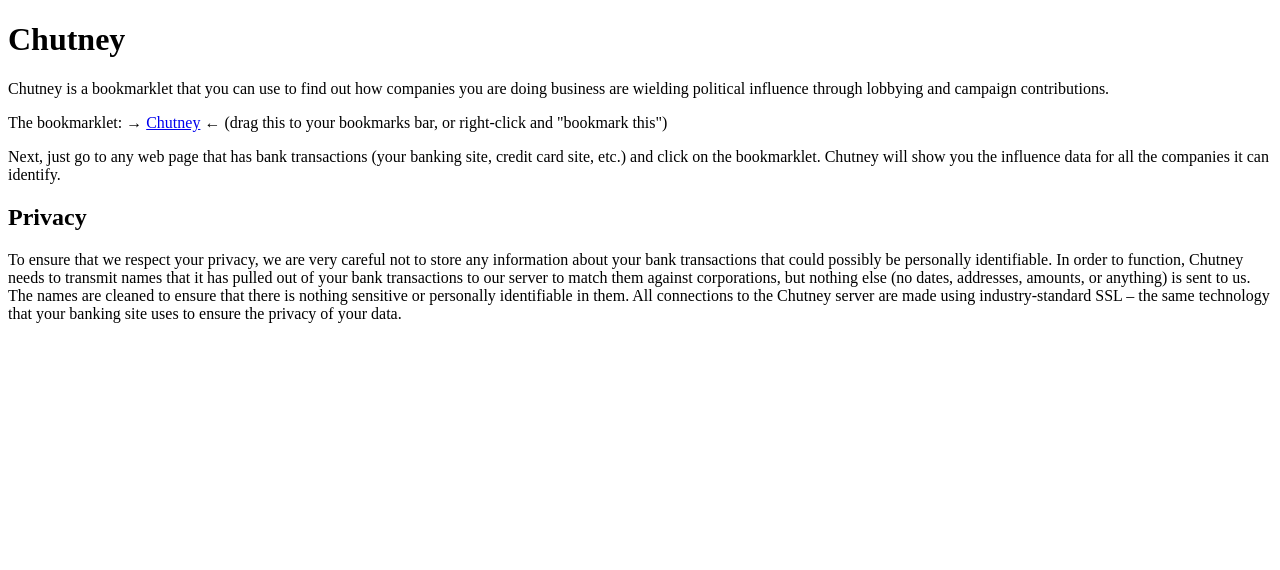
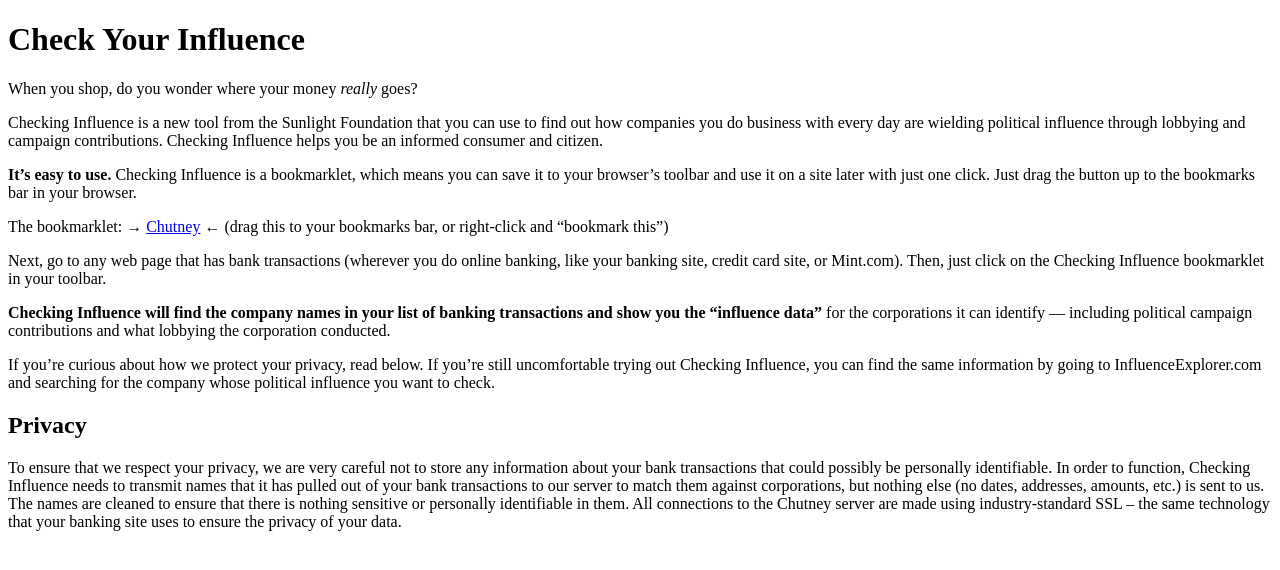
Before and after one commit to sunlightlabs/Chutney, a Django app: template chutney_server/chutney/templates/chutney/home.html in a window 1280 px wide. Shown: the top 570 px of the page. Run offline with Django 3.2, Linux system fonts and the light colour scheme; the template is opened without the code that fills it, so the values that code supplies are empty; parts of the project's set-up code (start-up, migrations or seed data) failed here and were passed over.

Commit message:
New copy from Communications for the front page.

```diff
--- a/chutney_server/chutney/templates/chutney/home.html
+++ b/chutney_server/chutney/templates/chutney/home.html
@@ -2,10 +2,13 @@
 {% block title %}Chutney.  Fresh &amp; Hot.{% endblock %}
 {% block content %}
 
-<h1>Chutney</h1>
-<p>Chutney is a bookmarklet that you can use to find out how companies you are
-doing business are wielding political influence through lobbying and campaign
-contributions.
+<h1>Check Your Influence</h1>
+<p>When you shop, do you wonder where your money <em>really</em> goes?</p>
+<p>
+Checking Influence is a new tool from the Sunlight Foundation that you can use to find out how companies you do business with every day are wielding political influence through lobbying and campaign contributions. Checking Influence helps you be an informed consumer and citizen.
+</p>
+<p>
+<strong>It&rsquo;s easy to use.</strong>  Checking Influence is a bookmarklet, which means you can save it to your browser&rsquo;s toolbar and use it on a site later with just one click. Just drag the button up to the bookmarks bar in your browser.
 </p>
 <p>The bookmarklet: &rarr;
 <a href='javascript:void(window.loadChutney = function() {
@@ -20,18 +23,18 @@
 } else {
     chutney.start();
 }
-}); loadChutney();'>Chutney</a> &larr; (drag this to your bookmarks bar, or right-click and "bookmark this")
+}); loadChutney();'>Chutney</a> &larr; (drag this to your bookmarks bar, or right-click and &ldquo;bookmark this&rdquo;)
 </p>
-<p>Next, just go to any web page that has bank transactions (your banking site,
-credit card site, etc.) and click on the bookmarklet.  Chutney will show you
-the influence data for all the companies it can identify.</p>
+<p>Next, go to any web page that has bank transactions (wherever you do online banking, like your banking site, credit card site, or Mint.com). Then, just click on the Checking Influence bookmarklet in your toolbar.</p>
+<p><strong>Checking Influence will find the company names in your list of banking transactions and show you the &ldquo;influence data&rdquo;</strong> for the corporations it can identify &mdash; including political campaign contributions and what lobbying the corporation conducted.</p>
+<p>If you&rsquo;re curious about how we protect your privacy, read below. If you&rsquo;re still uncomfortable trying out Checking Influence, you can find the same information by going to InfluenceExplorer.com and searching for the company whose political influence you want to check.</p>
 <h2>Privacy</h2>
 <p>
 To ensure that we respect your privacy, we are very careful not to store any
 information about your bank transactions that could possibly be personally
-identifiable.  In order to function, Chutney needs to transmit names that it
+identifiable.  In order to function, Checking Influence needs to transmit names that it
 has pulled out of your bank transactions to our server to match them against
-corporations, but nothing else (no dates, addresses, amounts, or anything) is
+corporations, but nothing else (no dates, addresses, amounts, etc.) is
 sent to us.  The names are cleaned to ensure that there is nothing sensitive or
 personally identifiable in them.  All connections to the Chutney server are
 made using industry-standard SSL &ndash; the same technology that your banking
```
